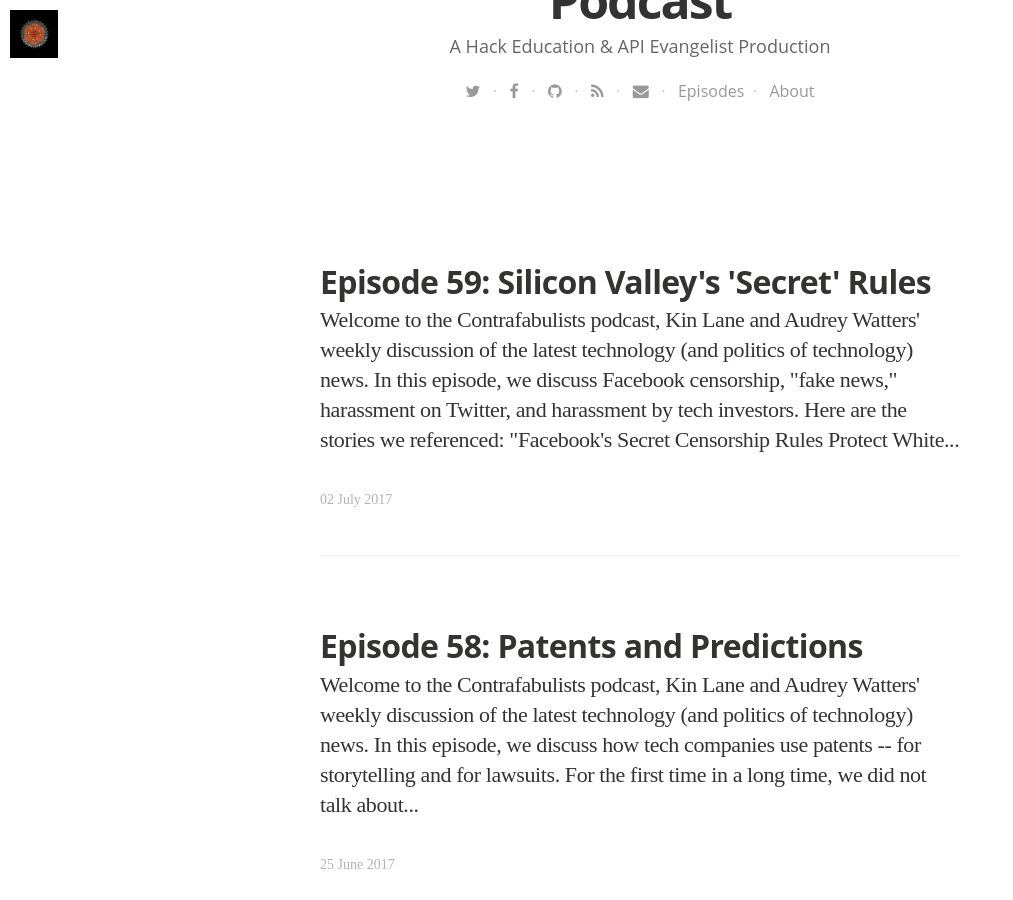
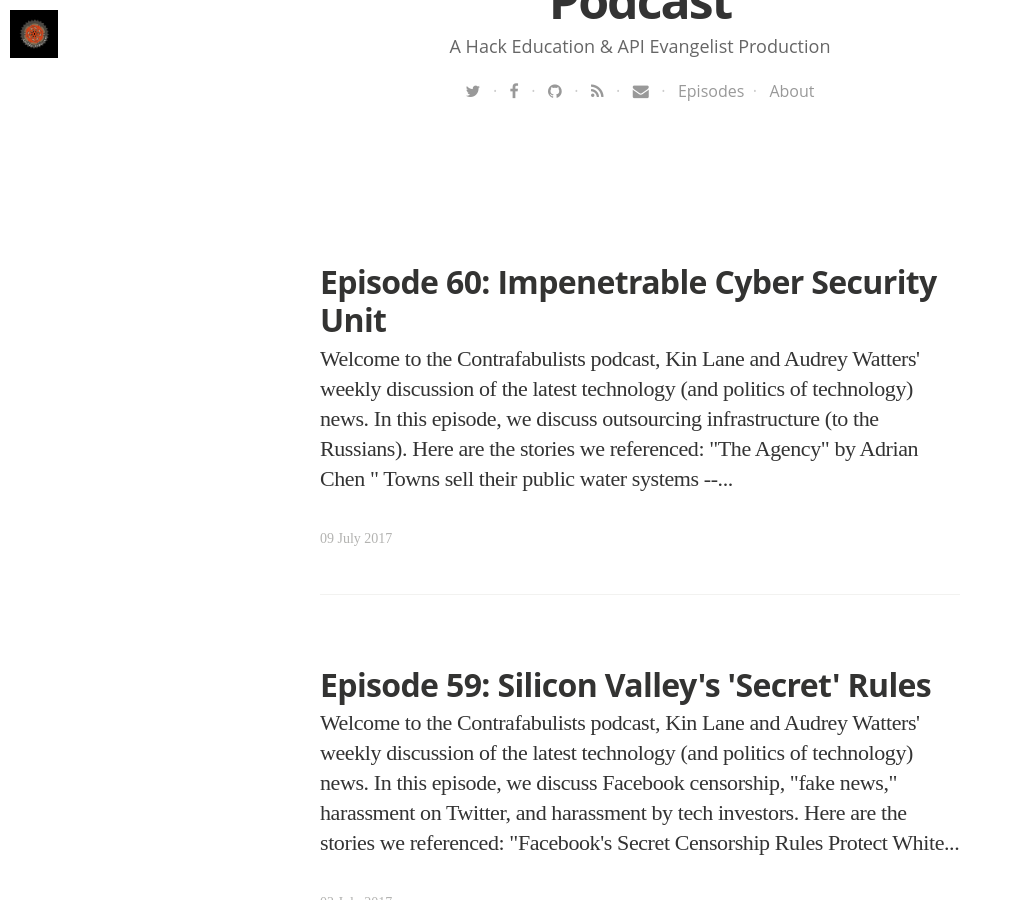
Before and after one commit to Contrafabulists/podcast, a Jekyll site: the page built from blog/index.html, in a window 1280 px wide and 900 px high, scrolled down 609 px. Shown: the whole window, without its empty margins (0-1013 px from the left). Built offline with Jekyll 4.4.1, drawn with Linux system fonts in a browser that asks for light colours; nearby versions of some CDN libraries; some web fonts are replaced; the list of posts is cut into pages by our own code; some of the changed text lies outside the part shown.

Commit message:
new episode

```diff
--- a/_data/podcasts.yaml
+++ b/_data/podcasts.yaml
@@ -866,3 +866,17 @@
   tags:
   - Technology
   - Politics
+- title: "Contrafabulists Episode 60"
+  summary: "In this episode, we discuss outsourcing technical infrastructure (to the Russians)."
+  description: "In this episode, we discuss outsourcing technical infrastructure (to the Russians)."
+  subtitle: "Tech, Scrutinized"
+  image: /assets/images/cog-big.png
+  audio_file: http://s3.amazonaws.com/contrafabulists/2017-07-09-episode-60.mp3
+  audio_length: 62456603
+  sound_cloud: https://soundcloud.com/contrafabulists/episode-60
+  duration: '0:43:22'
+  publish_date: "2017-07-09 16:55:00"
+  url: 2017/07/09/episode-60
+  tags:
+  - Technology
+  - Politics
--- /dev/null
+++ b/_posts/2017-07-09-episode-60.html
@@ -0,0 +1,24 @@
+---
+layout: post
+title: "Episode 60: Impenetrable Cyber Security Unit"
+date: 2017-07-09 16:55:00 +0000
+image: https://s3.amazonaws.com/contrafabulists/2017-07-09-fence.jpg
+imagecredits: https://www.flickr.com/photos/4tunesphotos/8429600532
+---
+<p>Welcome to the Contrafabulists podcast, <a href="http://kinlane.com">Kin Lane</a> and <a href="http://audreywatters.com">Audrey Watters</a>' weekly discussion of the latest technology (and politics of technology) news.</p>
+
+<p>In this episode, we discuss outsourcing infrastructure (to the Russians).</p>
+
+<p>
+<iframe width="100%" height="166" scrolling="no" frameborder="no" src="https://w.soundcloud.com/player/?url=https%3A//api.soundcloud.com/tracks/332431350&amp;color=ff5500&amp;auto_play=false&amp;hide_related=false&amp;show_comments=true&amp;show_user=true&amp;show_reposts=false"></iframe>
+</p>
+
+<p>Here are the stories we referenced:</p>
+
+<ul>
+<li>"<a href="https://www.nytimes.com/2015/06/07/magazine/the-agency.html?_r=0">The Agency</a>" by Adrian Chen</li>
+<li>"<a href="https://www.washingtonpost.com/national/health-science/towns-sell-their-public-water-systems--and-come-to-regret-it/2017/07/07/6ec5b8d6-4bc6-11e7-bc1b-fddbd8359dee_story.html"> Towns sell their public water systems -- and come to regret it</a> via The Washington Post</li>
+<li>"<a href="https://www.buzzfeed.com/williamalden/theres-a-fight-brewing-between-the-nypd-and-silicon-valley?utm_term=.eml92VEL#.tpowvAMZ">There's A Fight Brewing Between The NYPD And Silicon Valley's Palantir</a>" via Buzzfeed</li>
+</ul>
+
+<p>Feedback is welcome. (You should <a href="mailto:kinlane@gmail.com">email Kin</a> with it though, not Audrey.)</p>
--- a/index.html
+++ b/index.html
@@ -8,6 +8,6 @@ layout: default
 
 <p><strong>To Subscribe</strong>: You can subscribe to the podcast via iTunes, Stitcher, or <a href="https://soundcloud.com/contrafabulists">Soundcloud</a> (or via any other app that supports <a href="http://podcast.contrafabulists.com/feed.xml">RSS</a>). The <a href="http://podcast.contrafabulists.com/blog/">show notes</a> can be found <a href="http://podcast.contrafabulists.com/blog/">on this blog</a> and can also be subscribed to <a href="http://podcast.contrafabulists.com/blog.xml">via RSS</a>. These are all included as part of <a href="http://hackeducation.us5.list-manage1.com/subscribe?u=0ab07657df870af8eb101b4e5&id=c0e1f570cf">the weekly Contrafabulists Newsletter</a>.</p>
 
-<p><strong>Latest Episode: <a href="http://podcast.contrafabulists.com/2017/07/02/episode-59">59: Silicon Valley's 'Secret' Rules</a></strong>
+<p><strong>Latest Episode: <a href="http://podcast.contrafabulists.com/2017/07/09/episode-60">60: Impenetrable Cyber Security Unit</a></strong>
 
 <p style="text-align: right; font-size:12px"><em>Image credits: <a href="http://bryanmmathers.com">Bryan Mathers</a>. Intro audio credits: "<a href="https://files.freemusicarchive.org/music%2FWFMU%2FAll-Star_Trio%2FAntique_Phonograph_Music_Program_01192016%2FAll-Star_Trio_-_01_-_Oh_By_Jingo.mp3">Oh By Jingo</a>" via the All Star Trio</em></p>
```
Also changed, not shown: 1 other file.
